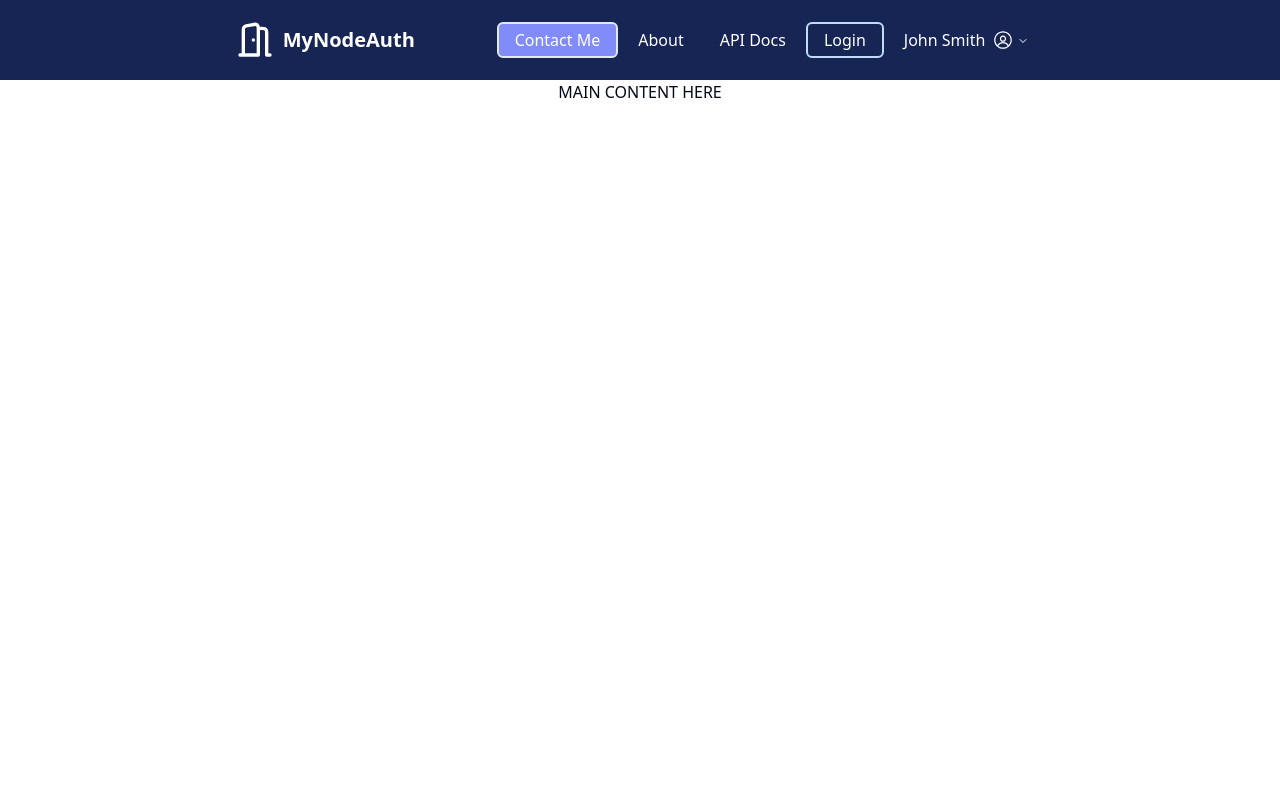
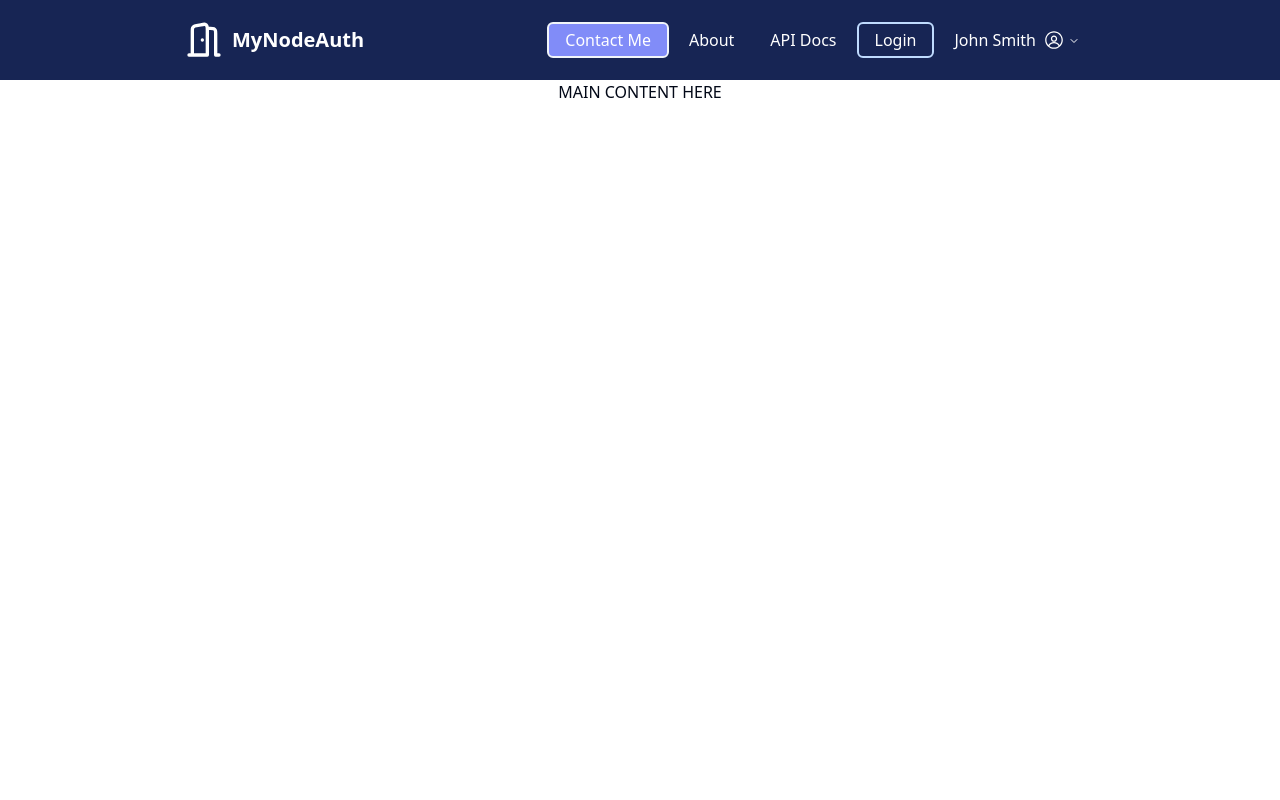
Before and after one commit to felipeheckemendes/user-auth-node, a React (Vite) app in the folder client/: page / in a window 1280 px wide. Shown: the top 800 px of the page. Built offline with nearby package versions, Linux system fonts and the light colour scheme.

Commit message:
style(front-end): change header and footer styling

```diff
--- a/client/src/components/Footer.jsx
+++ b/client/src/components/Footer.jsx
@@ -6,7 +6,7 @@ import linkedin from '@/assets/linkedin.svg';
 export default function Footer() {
   return (
     <>
-      <div className="bg-gray-900 text-blue-200 h-48 flex items-center justify-center space-x-16">
+      <div className="bg-gray-950 text-blue-300 h-48 flex items-center justify-center space-x-16">
         <div>
           <p className="text-lg">Developed by Felipe Hecke</p>
           <p></p>
--- a/client/src/components/Header.jsx
+++ b/client/src/components/Header.jsx
@@ -1,5 +1,5 @@
 // Libraries
-import { NavLink } from 'react-router';
+import { Link, NavLink } from 'react-router';
 // Assets
 import logo from '@/assets/logo.svg';
 import avatarIcon from '@/assets/avatar.svg';
@@ -20,24 +20,27 @@ export default function Header() {
   return (
     <>
       <div className="h-10 flex justify-center items-center bg-blue-950 text-white py-10 px-0 md:px-8">
-        <div className="h-10 w-full xl:w-8/12 2xl:w-7/12 flex justify-between">
-          <div className="flex items-center flex-1">
+        <div className="h-10 w-full lg:w-10/12 xl:w-9/12 3xl:w-7/12 flex justify-between">
+          <Link className="flex items-center flex-1">
             <img src={logo} className="max-h-10 mr-2" />
             <p className="font-sans text-xl font-bold pr-4">MyNodeAuth</p>
-          </div>
+          </Link>
           <NavigationMenu className="relative">
             <NavigationMenuList>
               <NavigationMenuItem>
                 <NavLink
                   to="contact"
-                  className={navigationMenuTriggerStyle() + ' border-2 bg-indigo-400'}
+                  className={
+                    navigationMenuTriggerStyle() +
+                    ' bg-indigo-400 text-white border-slate-100 border-2'
+                  }
                 >
                   Contact Me
                 </NavLink>
               </NavigationMenuItem>
 
               <NavigationMenuItem>
-                <NavLink to="docs" className={navigationMenuTriggerStyle()}>
+                <NavLink to="about" className={navigationMenuTriggerStyle()}>
                   About
                 </NavLink>
               </NavigationMenuItem>
```
